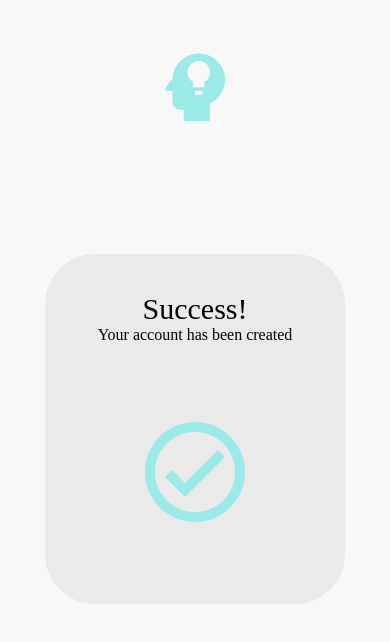
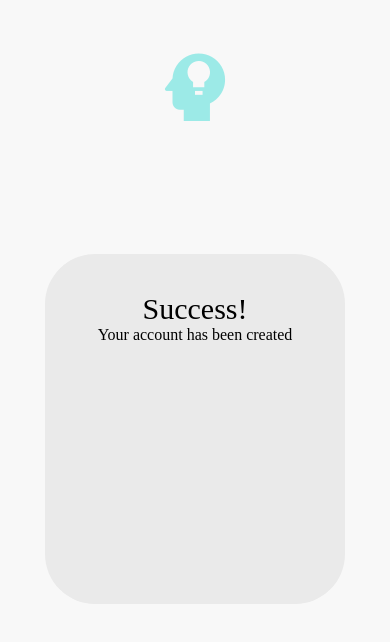
Before and after one commit to susupadilla99/Chron, a React Native app: screen / in a window 390 px wide. Shown: the top 642 px of the page. Built offline with nearby package versions, Linux system fonts and the light colour scheme; some icons are missing.

Commit message:
Successfully changed icon to gradient icons

```diff
--- a/app/screens/RegisterSuccessScreen.js
+++ b/app/screens/RegisterSuccessScreen.js
@@ -1,11 +1,11 @@
 import React from 'react';
 import { View, StyleSheet } from 'react-native';
 import { MaterialCommunityIcons } from '@expo/vector-icons'
+import { Icon } from 'react-native-gradient-icon'
 
 import AppScreen from '../components/AppScreen';
 import AppColors from '../config/AppColors';
 import AppText from '../components/AppText';
-import { clearErrors } from 'react-native/Libraries/LogBox/Data/LogBoxData';
 
 function RegisterSuccessScreen(props) {
   return (
@@ -22,7 +22,16 @@ function RegisterSuccessScreen(props) {
             <AppText size={16}>Your account has been created</AppText>
           </View>
           <View style={{flex:1.5, paddingTop: 30, alignItems: 'center'}}>
-            <MaterialCommunityIcons name="check-circle-outline" size={120} color={AppColors.lightBlue}/>
+            <Icon
+              style={{alignSelf: 'center'}}
+              name="check-circle"
+              type="feather"
+              size={120}
+              colors={[
+                {color:AppColors.lightBlue, offset: "0", opacity:"1"},
+                {color:AppColors.darkBlue, offset: "1", opacity:"1"},
+              ]}
+              />
           </View>
         </View>
       </View>
```
